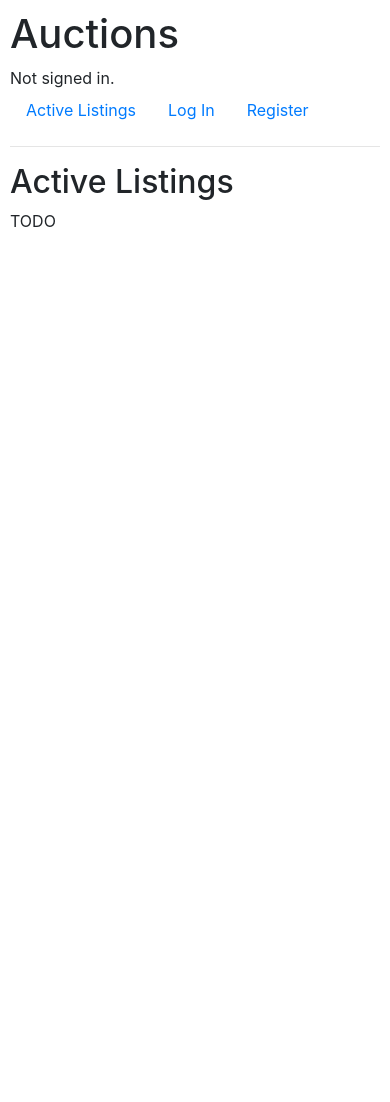
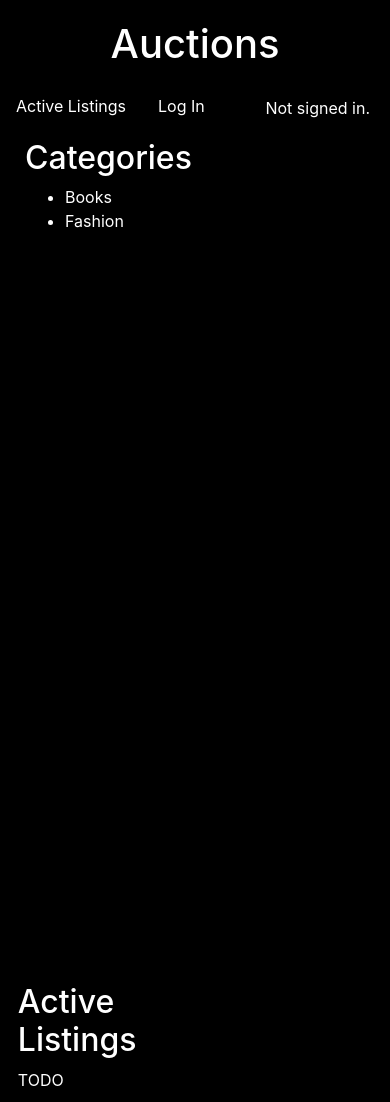
Before and after one commit to AlenaDud/Commerce, a Django app: page / in a window 390 px wide. Before the commit the page ends 227 px from the top, so only its background shows below. Run offline with Django 3.2, Linux system fonts and the light colour scheme; some libraries are stand-ins or nearby versions.

Commit message:
update DB and create index/styles css

```diff
--- /dev/null
+++ b/auctions/static/auctions/index.css
@@ -0,0 +1,25 @@
+.row {
+    display: flex;
+    height: 80%;
+    bottom: 0;
+}
+
+.sidebar {
+    height: 100vh;
+    width: 35vw;
+    background-color: black;
+    padding-top: 20px;
+
+}
+.main_c {
+    padding-top: 20px;
+    padding-left: 2vw;
+    /*flex: 1;*/
+    z-index: 1;
+
+}
+
+/*@media screen and (max-height: 450px) {*/
+/*    .sidenav {padding-top: 15px;}*/
+/*    .sidenav a {font-size: 18px;}*/
+/*}*/
--- a/auctions/static/auctions/styles.css
+++ b/auctions/static/auctions/styles.css
@@ -1,3 +1,42 @@
-body {
+
+.main {
+    background-color: black;
+    padding: 10px;
+    color: white;
+}
+
+.auction {
+    text-align: center;
     padding: 10px;
 }
+
+.hello {
+    float: right;
+    padding: 10px;
+}
+
+.nav {
+    position: absolute;
+    right:40%;
+    text-align: center;
+    padding-bottom: 10px;
+    height: 15vh;
+    margin-bottom: 10%;
+}
+.nav-link {
+    text-decoration: none;
+    color: white;
+}
+.nav-link:hover {
+    color: lightslategray;
+}
+.nav-item {
+    display: inline-block;
+    text-align: center;
+    transition: all 0.3s;
+
+}
+
+.nav-item:hover {
+    transform: scale(1.2);
+}
--- a/auctions/templates/auctions/index.html
+++ b/auctions/templates/auctions/index.html
@@ -1,7 +1,42 @@
 {% extends "auctions/layout.html" %}
+{% load static %}
+
+{% block ccs_additional %}
+    <link rel="stylesheet" href="https://stackpath.bootstrapcdn.com/bootstrap/4.4.1/css/bootstrap.min.css"
+          integrity="sha384-Vkoo8x4CGsO3+Hhxv8T/Q5PaXtkKtu6ug5TOeNV6gBiFeWPGFN9MuhOf23Q9Ifjh" crossorigin="anonymous">
+    <link rel="stylesheet" href="{% static 'auctions/index.css' %}">
+{% endblock %}
+
 
 {% block body %}
-    <h2>Active Listings</h2>
+    <div class="row">
+        <div class="sidebar col-lg-2 col-md-3">
+            <h2>Categories</h2>
+            <ul>
+                <li>Books</li>
+                <li>Fashion</li>
 
-    TODO
+            </ul>
+            {#                <form action="/search">#}
+            {#                    <input class="search" type="text" name="q" required placeholder="Search Encyclopedia">#}
+            {#                </form>#}
+            {#                <div>#}
+            {#                    <a href="{% url 'index' %}" style="color: black">Home</a>#}
+            {#                </div>#}
+            {#                <div>#}
+            {#                    <a href="{% url 'new_page' %}" style="color: black">Create New Page</a>#}
+            {#                </div>#}
+            {#                <div>#}
+            {#                    <a href="{% url 'randomizer' %}" style="color: black">Random Page</a>#}
+            {#                </div>#}
+        </div>
+        <div class="place"></div>
+        <div class="main_c col-lg-10 col-md-9">
+            <h2>Active Listings</h2>
+            TODO
+        </div>
+    </div>
+
+
+
 {% endblock %}
--- a/auctions/templates/auctions/layout.html
+++ b/auctions/templates/auctions/layout.html
@@ -3,13 +3,21 @@
 <!DOCTYPE html>
 <html lang="en">
 <head>
+    <link rel="shortcut icon" href="#">
     <title>{% block title %}Auctions{% endblock %}</title>
-        <link rel="stylesheet" href="https://stackpath.bootstrapcdn.com/bootstrap/4.4.1/css/bootstrap.min.css" integrity="sha384-Vkoo8x4CGsO3+Hhxv8T/Q5PaXtkKtu6ug5TOeNV6gBiFeWPGFN9MuhOf23Q9Ifjh" crossorigin="anonymous">
     <link href="{% static 'auctions/styles.css' %}" rel="stylesheet">
+    <link rel="stylesheet" href="https://stackpath.bootstrapcdn.com/bootstrap/4.4.1/css/bootstrap.min.css"
+          integrity="sha384-Vkoo8x4CGsO3+Hhxv8T/Q5PaXtkKtu6ug5TOeNV6gBiFeWPGFN9MuhOf23Q9Ifjh" crossorigin="anonymous">
+
+    {% block ccs_additional %} {% endblock %}
 </head>
-    <body>
+<body class="main">
+<div class="top">
+    <div class="auction">
         <h1>Auctions</h1>
-        <div>
+    </div>
+
+    <div class="hello">
         {% if user.is_authenticated %}
             Signed in as <strong>{{ user.username }}</strong>.
         {% else %}
@@ -33,6 +41,7 @@
             </li>
         {% endif %}
     </ul>
+</div>
 <hr>
 {% block body %}
 {% endblock %}
--- a/commerce/settings.py
+++ b/commerce/settings.py
@@ -120,6 +120,11 @@ USE_TZ = True
 # https://docs.djangoproject.com/en/3.0/howto/static-files/
 
 STATIC_URL = '/static/'
+STATIC_ROOT = os.path.join(BASE_DIR, 'static')
+# STATICFILES_DIRS = [os.path.join(BASE_DIR, 'auctions/static/auctions'),]
 
 MEDIA_URL = 'media/'
 MEDIA_ROOT = os.path.join(BASE_DIR, 'media')
+
+
+DEFAULT_AUTO_FIELD = 'django.db.models.AutoField'
```
Also changed, not shown: auctions/admin.py (+11 -6 lines), auctions/models.py (+5 -5 lines), auctions/migrations/0002_category_listing_watchlist_comments_bid.py (added), auctions/migrations/0003_alter_listing_category.py (added). Lines whose indentation alone changed are shown as unchanged.
